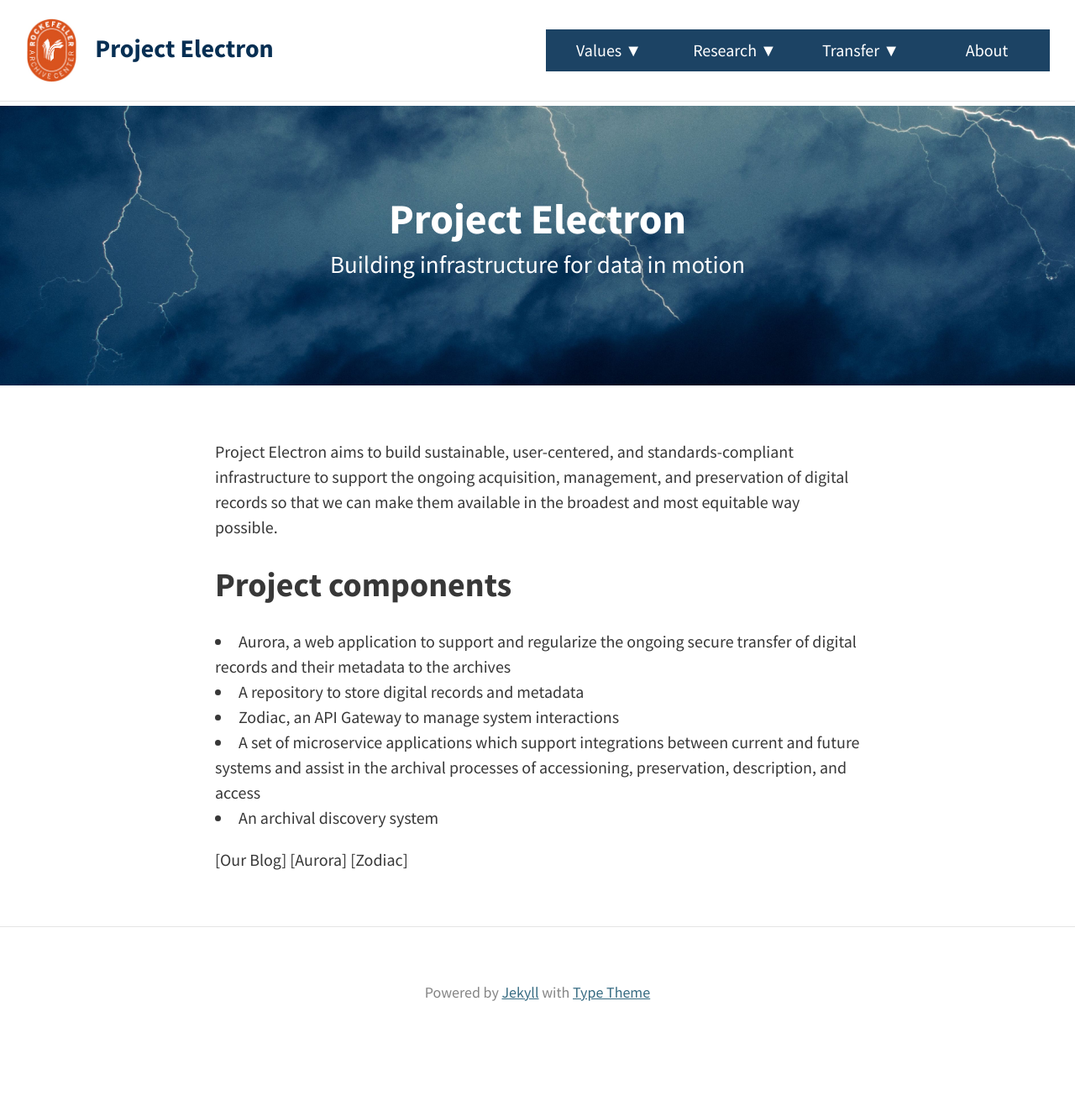
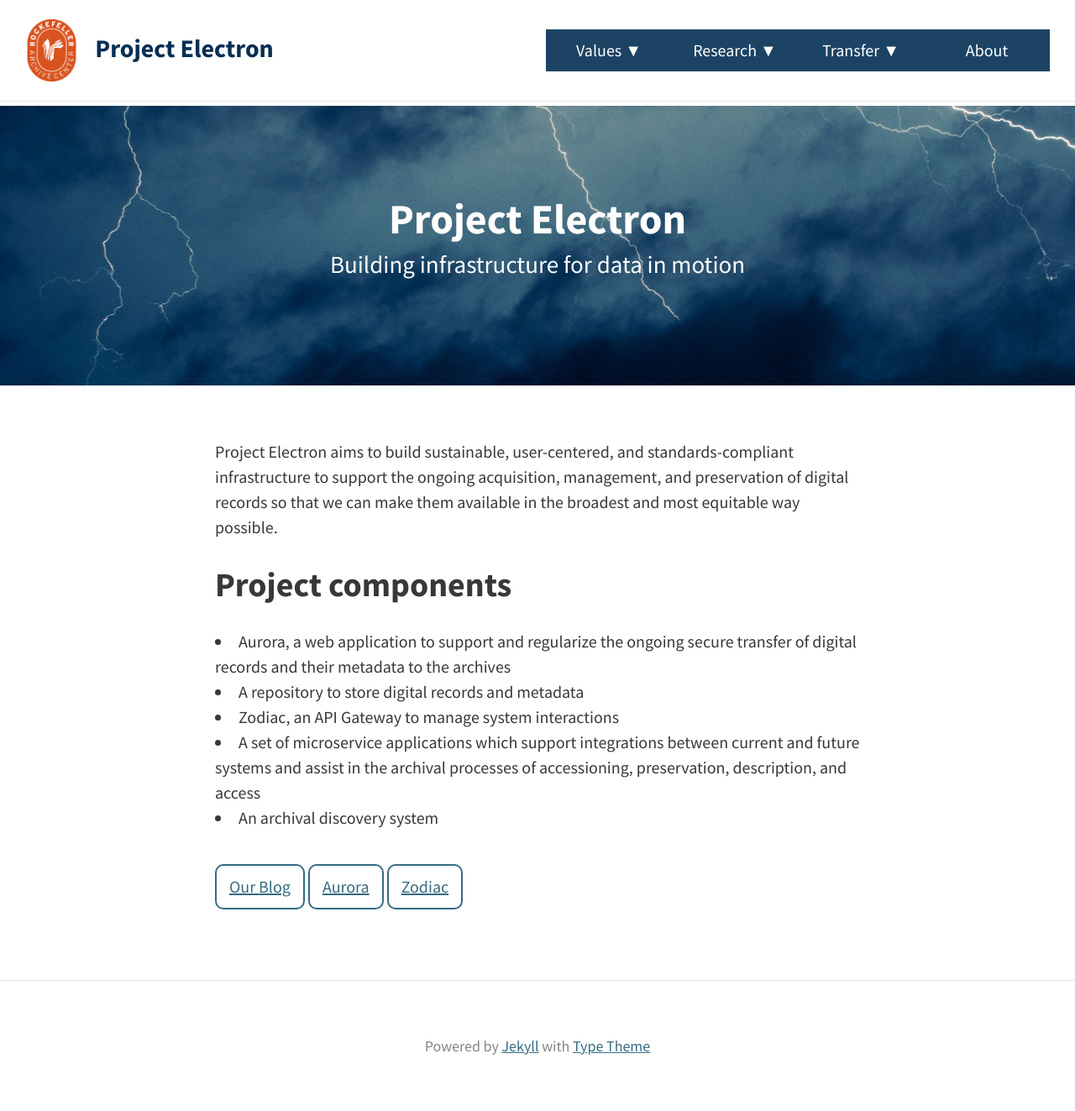
Before and after one commit to RockefellerArchiveCenter/project_electron, a Jekyll site: the page built from index.md, in a window 1280 px wide. Shown: the whole page at 84% size. Built offline with Jekyll 4.4.1, drawn with Linux system fonts in a browser that asks for light colours; before the commit the page ends 1259 px from its top, so only the background shows below that.

Commit message:
add buttons for homepage links

```diff
--- a/_sass/base/_utility.scss
+++ b/_sass/base/_utility.scss
@@ -16,8 +16,8 @@
 }
 // Buttons
 .button {
-  border-radius: 0.3em;
-  border: 1px solid;
+  border-radius: 0.5em;
+  border: 2px solid;
   display: inline-block;
   margin: 1em 0;
   padding: 0.5em 0.75em;
--- a/index.md
+++ b/index.md
@@ -21,4 +21,6 @@
 processes of accessioning, preservation, description, and access
 - An archival discovery system
 
-[Our Blog] [Aurora] [Zodiac]
+<a class="button" href="https://blog.rockarch.org/">Our Blog</a>
+<a class="button" href="https://github.com/RockefellerArchiveCenter/aurora">Aurora</a>
+<a class="button" href="https://github.com/RockefellerArchiveCenter/zodiac">Zodiac</a>
```
